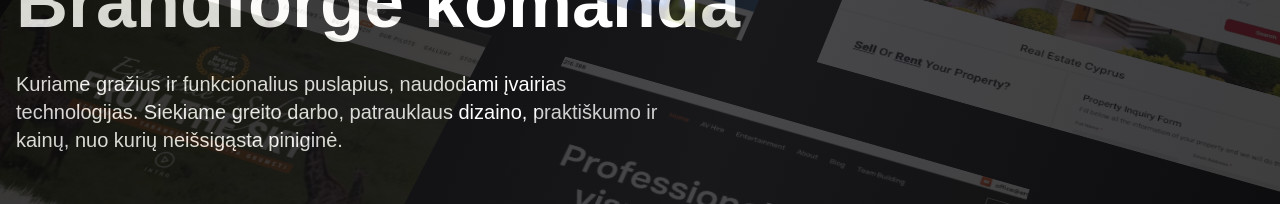
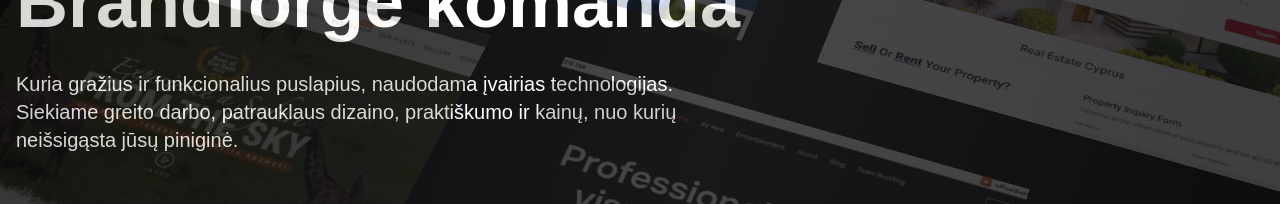
Before and after one commit to Drangis-tech/nextjs-portfolio-website, a Next.js app: page / in a window 1280 px wide. Shown: the part 1320-1524 px from the top of the page. Built offline with nearby package versions, Linux system fonts and the light colour scheme; no server answers; what tailwindcss-debug-screens would draw is missing.

Commit message:
Projektai

```diff
--- a/app/components/ui/hero-parallax.tsx
+++ b/app/components/ui/hero-parallax.tsx
@@ -116,11 +116,11 @@ export const Header = () => {
   return (
     <div className="max-w-7xl relative mx-auto py-20 md:py-40 px-4 w-full left-0 top-0">
       <h1 className="text-2xl md:text-7xl font-bold dark:text-white">
-        Mes <br /> Brandforge komanda
+        Mūsų geriausia <br /> Brandforge komanda
       </h1>
       <p className="max-w-2xl text-base md:text-xl mt-8 dark:text-neutral-200">
-      Kuriame gražius ir funkcionalius puslapius, naudodami įvairias technologijas.
-      Siekiame greito darbo, patrauklaus dizaino, praktiškumo ir kainų, nuo kurių neišsigąsta piniginė.
+      Kuria gražius ir funkcionalius puslapius, naudodama įvairias technologijas.
+      Siekiame greito darbo, patrauklaus dizaino, praktiškumo ir kainų, nuo kurių neišsigąsta jūsų piniginė.
       </p>
     </div>
   );
```
